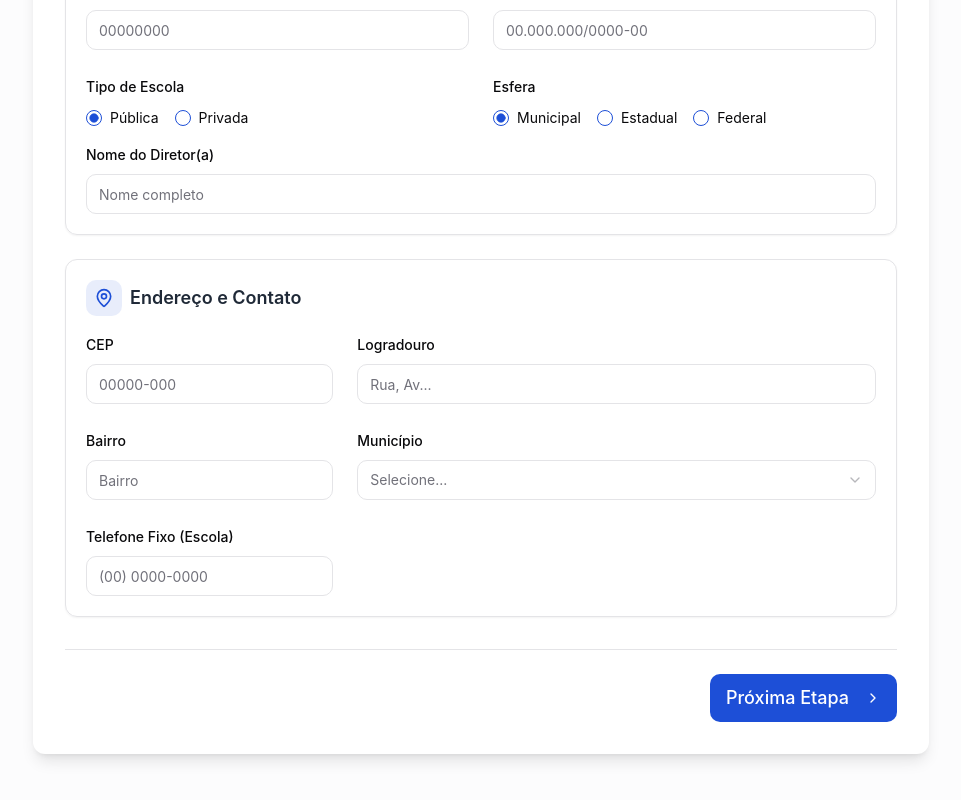
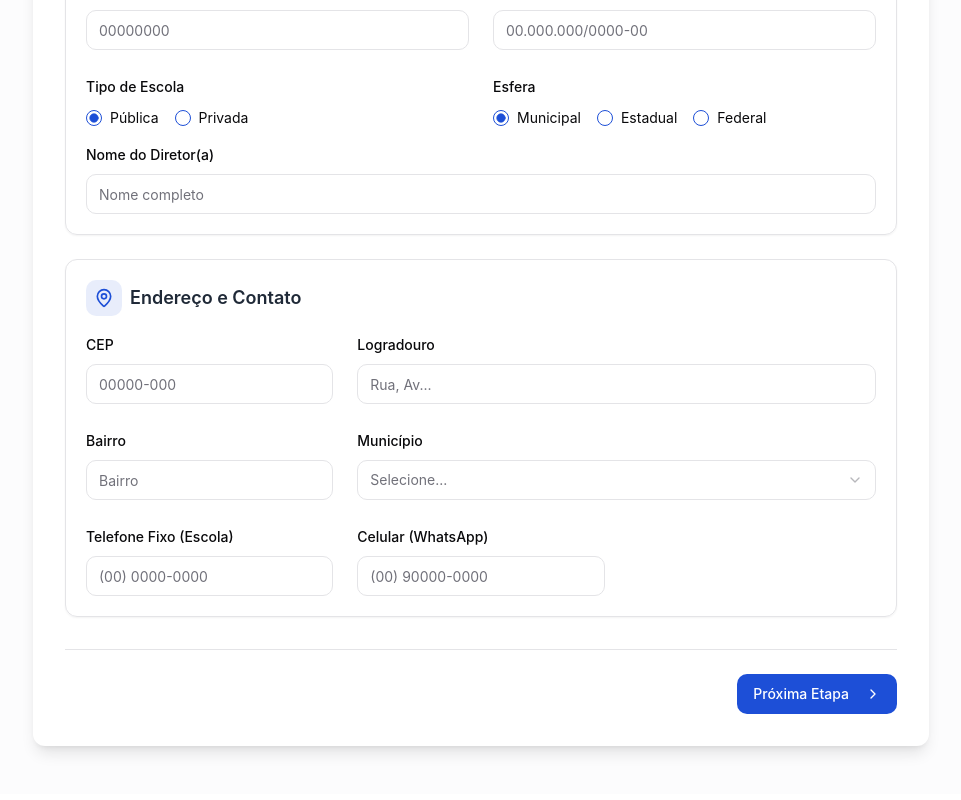
Before and after one commit to AtilaMedeiros/gerador-de-eventos_ultimo, a React (Vite) app: page /area-do-participante/cadastro in a window 1280 px wide. Shown: the part 412-1212 px from the top of the page, without its empty margins (159-1120 px from the left). Built offline with nearby package versions, Linux system fonts and the light colour scheme.

Commit message:
feat: Adiciona campo de celular da escola e ajusta estilos dos botões de navegação.

```diff
--- a/src/pages/participant/ParticipantRegister.tsx
+++ b/src/pages/participant/ParticipantRegister.tsx
@@ -65,6 +65,7 @@ const step1Schema = z.object({
 
   // School Contact
   landline: z.string().optional(),
+  schoolMobile: z.string().min(9, 'Celular inválido'),
 })
 
 const baseStep2Schema = z.object({
@@ -125,6 +126,7 @@ export default function ParticipantRegister() {
       neighborhood: '',
       municipality: '',
       landline: '',
+      schoolMobile: '',
       responsibleName: '',
       cpf: '',
       mobile: '',
@@ -500,6 +502,19 @@ export default function ParticipantRegister() {
                             </FormItem>
                           )}
                         />
+                        <FormField
+                          control={form.control}
+                          name="schoolMobile"
+                          render={({ field }) => (
+                            <FormItem>
+                              <FormLabel>Celular (WhatsApp)</FormLabel>
+                              <FormControl>
+                                <Input placeholder="(00) 90000-0000" {...field} />
+                              </FormControl>
+                              <FormMessage />
+                            </FormItem>
+                          )}
+                        />
                       </div>
                     </div>
                   </div>
@@ -612,7 +627,7 @@ export default function ParticipantRegister() {
                       variant="outline"
                       onClick={handleBack}
                       disabled={isSubmitting}
-                      className="w-full md:w-auto min-w-[140px]"
+                      className="min-w-[120px]"
                     >
                       Voltar
                     </Button>
@@ -622,7 +637,7 @@ export default function ParticipantRegister() {
                     <Button
                       type="button"
                       onClick={handleNext}
-                      className="w-full md:w-auto min-w-[140px] text-lg h-12 apple-button-gradient"
+                      className="min-w-[140px] apple-button-gradient"
                     >
                       Próxima Etapa <ChevronRight className="ml-2 h-4 w-4" />
                     </Button>
@@ -630,7 +645,7 @@ export default function ParticipantRegister() {
                     <Button
                       type="submit"
                       disabled={isSubmitting}
-                      className="w-full md:w-auto min-w-[140px] text-lg h-12 apple-button-gradient"
+                      className="min-w-[140px] apple-button-gradient"
                     >
                       {isSubmitting ? (
                         <>
```
